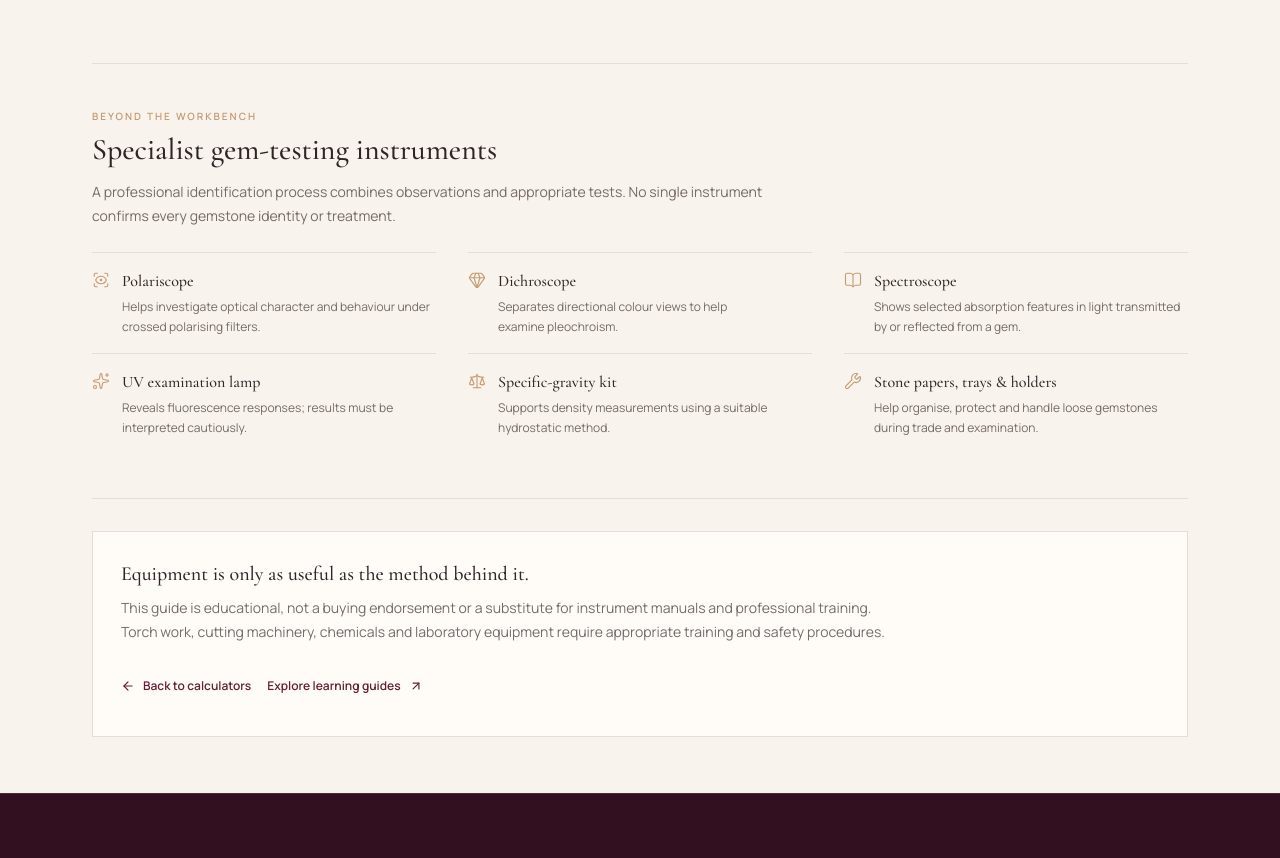
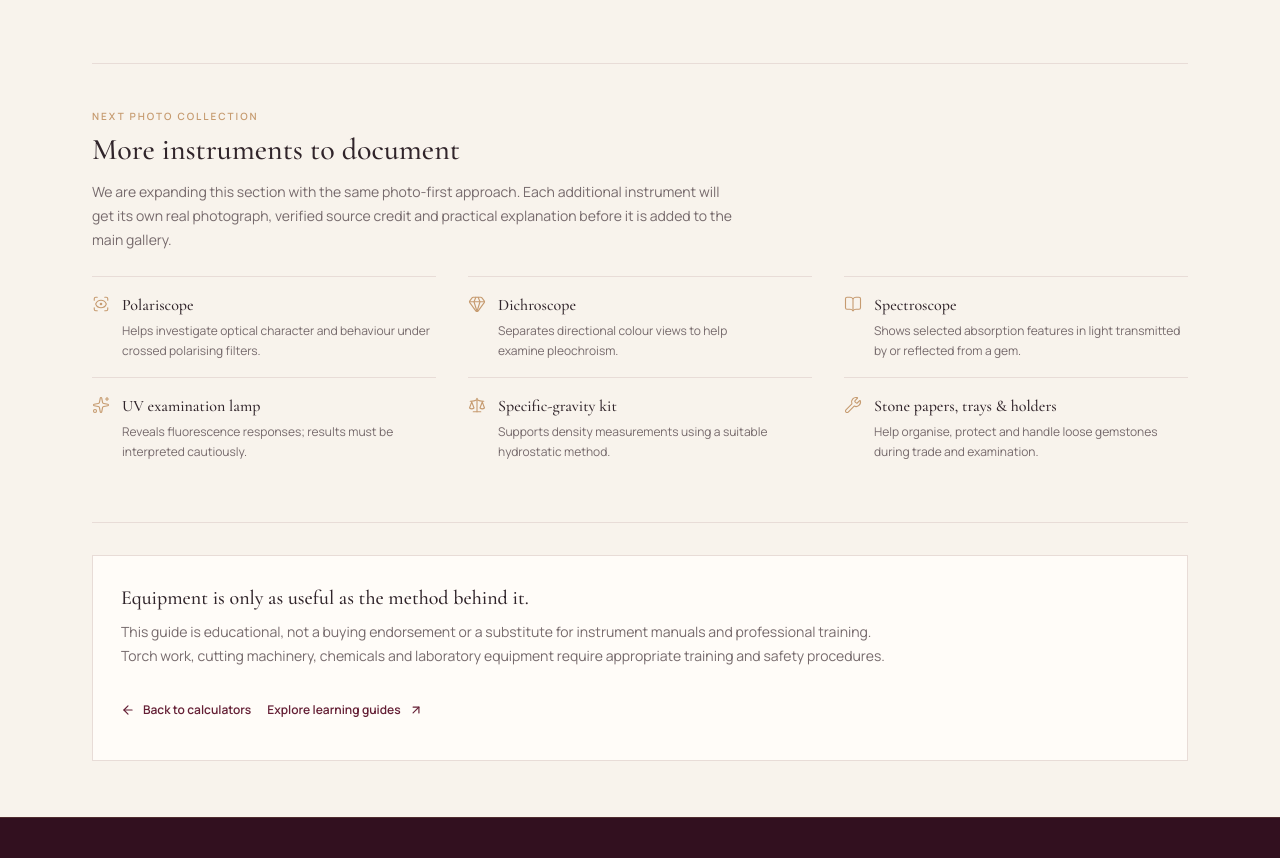
Before and after one commit to LinukaBandara/GemologyX, a Next.js app: page /equipment in a window 1280 px wide. Shown: the part 2733-3591 px from the top of the page. Built offline with nearby package versions, Linux system fonts and the light colour scheme.

Commit message:
Clarify upcoming equipment photography collection

```diff
--- a/src/app/equipment/page.tsx
+++ b/src/app/equipment/page.tsx
@@ -174,9 +174,9 @@ export default function EquipmentPage() {
 
       <section className="mt-14 border-y border-border py-9 md:mt-16 md:py-11" aria-labelledby="lab-instruments">
         <div className="max-w-2xl">
-          <p className="text-[10px] font-semibold uppercase tracking-[0.2em] text-[var(--gold)]">Beyond the workbench</p>
-          <h2 id="lab-instruments" className="mt-2 font-serif text-2xl font-medium text-foreground md:text-3xl">Specialist gem-testing instruments</h2>
-          <p className="mt-3 text-sm leading-6 text-muted">A professional identification process combines observations and appropriate tests. No single instrument confirms every gemstone identity or treatment.</p>
+          <p className="text-[10px] font-semibold uppercase tracking-[0.2em] text-[var(--gold)]">Next photo collection</p>
+          <h2 id="lab-instruments" className="mt-2 font-serif text-2xl font-medium text-foreground md:text-3xl">More instruments to document</h2>
+          <p className="mt-3 text-sm leading-6 text-muted">We are expanding this section with the same photo-first approach. Each additional instrument will get its own real photograph, verified source credit and practical explanation before it is added to the main gallery.</p>
         </div>
         <div className="mt-6 grid gap-x-8 sm:grid-cols-2 lg:grid-cols-3">
           {referenceInstruments.map((item) => {
```
